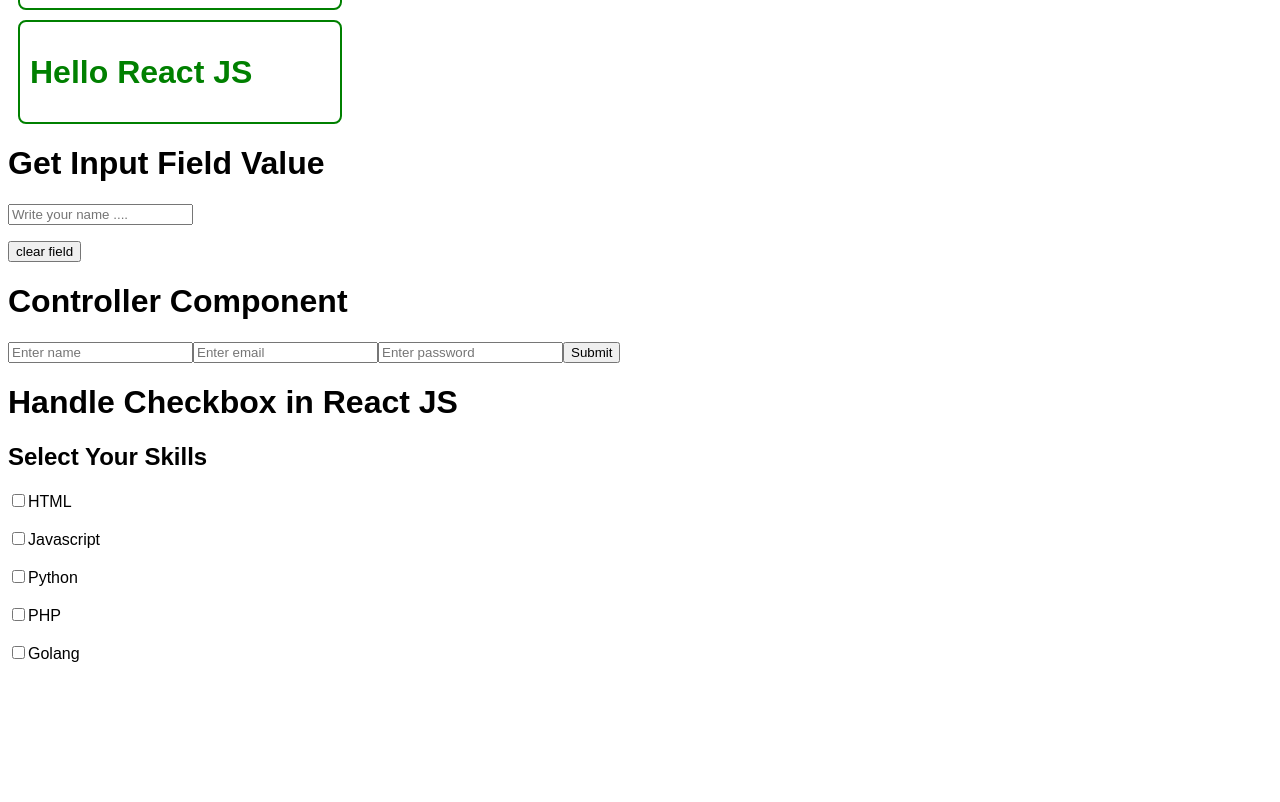
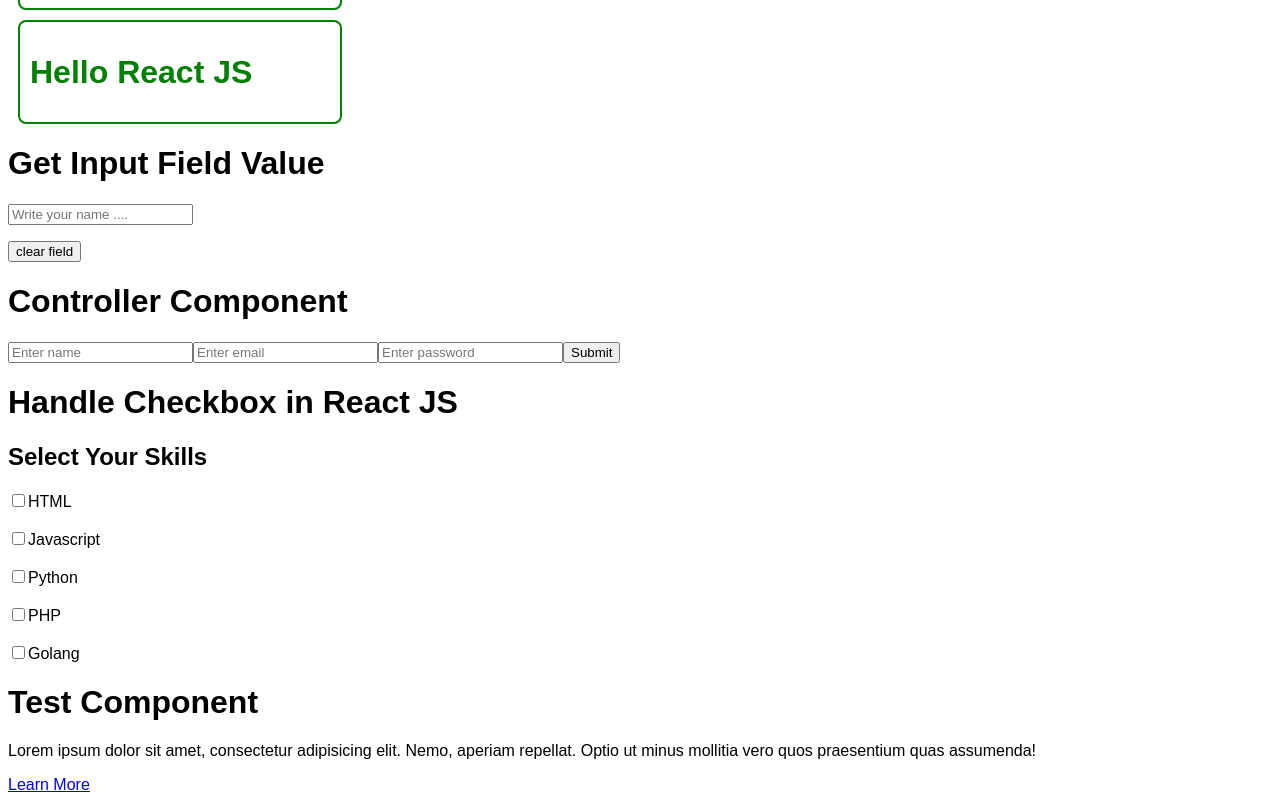
Before and after one commit to MoeezAhmed-Developer/React-Course, a React (Vite) app: page / in a window 1280 px wide. Shown: the part 2582-3384 px from the top of the page. Before the commit the page ends 3266 px from the top, so only its background shows below. Built offline with nearby package versions, Linux system fonts and the light colour scheme.

Commit message:
add test component

```diff
--- a/src/App.jsx
+++ b/src/App.jsx
@@ -11,6 +11,7 @@ import InputField from "./components/InputField";
 import Controller from "./components/Controller";
 import Student from "./components/Student";
 import Skills from "./components/Skills";
+import TestComponent from "./components/Test";
 
 function App() {
   let x = 0;
@@ -63,6 +64,7 @@ function App() {
       <InputField />
       <Controller />
       <Skills />
+      <TestComponent />
     </>
   );
 }
```
